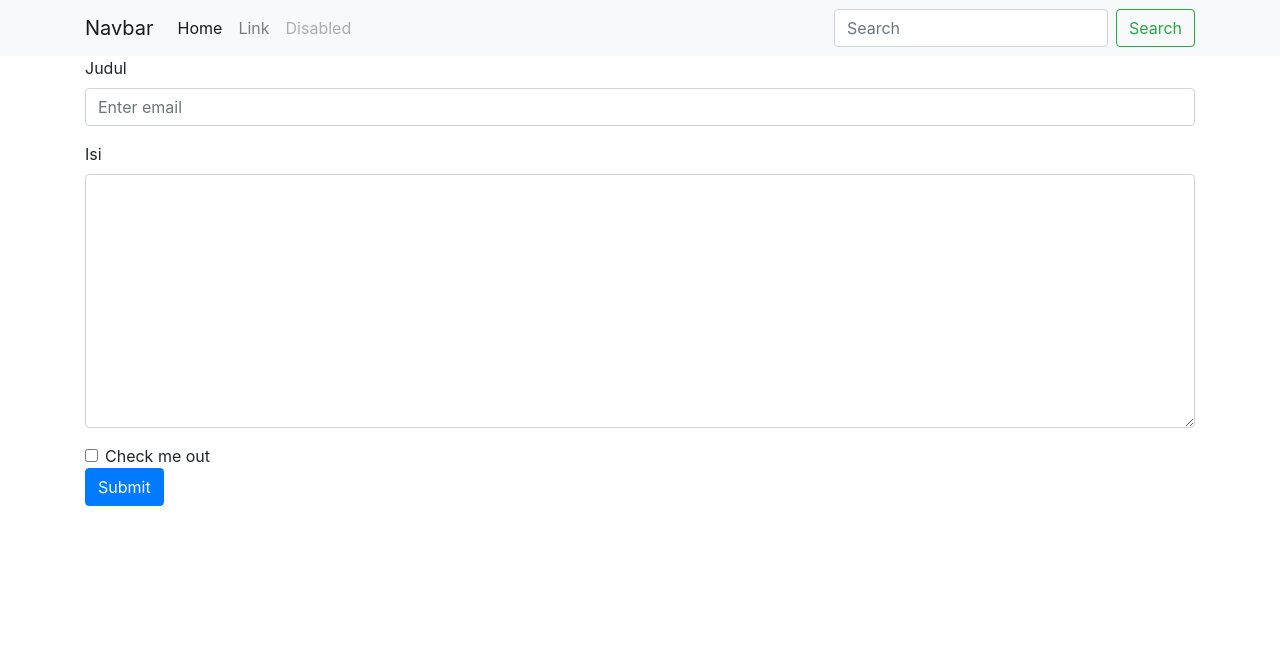
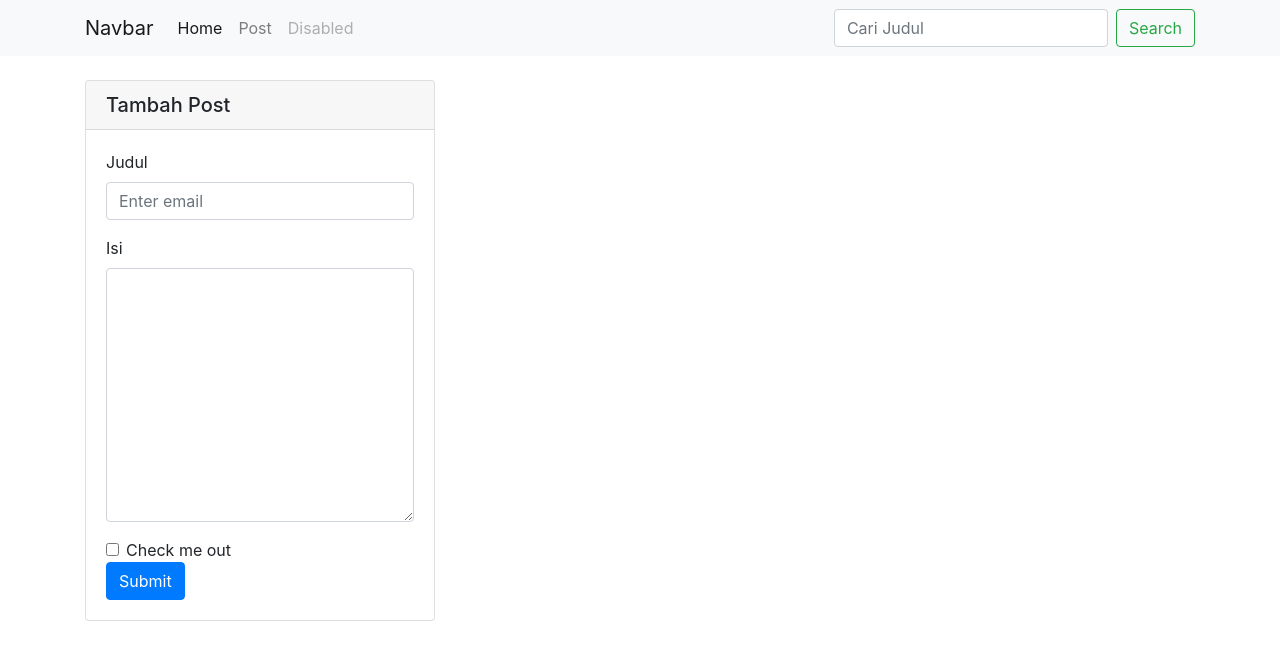
Before and after one commit to torangsitungkir93/KP-2021, a CodeIgniter app: page /Sertifikasi/index.php/post/tambah in a window 1280 px wide. Shown: the top 660 px of the page. Run offline with CodeIgniter, Linux system fonts and the light colour scheme; some libraries are stand-ins or nearby versions.

Commit message:
Pertemuan ke 3 Latihan CI

```diff
--- a/ci3kp/application/config/autoload.php
+++ b/ci3kp/application/config/autoload.php
@@ -58,7 +58,7 @@ $autoload['packages'] = array();
 |
 |	$autoload['libraries'] = array('user_agent' => 'ua');
 */
-$autoload['libraries'] = array('database');
+$autoload['libraries'] = array('database', 'session');
 
 /*
 | -------------------------------------------------------------------
--- a/ci3kp/application/controllers/Post.php
+++ b/ci3kp/application/controllers/Post.php
@@ -7,6 +7,62 @@ class Post extends CI_Controller
     {
         parent::__construct();
         $this->load->model('Post_model');
+        $this->load->library('pagination');
+    }
+
+    public function index()
+    {
+        $data['judul'] = "Halaman Post";
+        $config['base_url'] = base_url('post/index');
+
+        if (isset($_POST['submit'])) {
+            $data['keyword'] = $this->input->post('keyword');
+            $this->session->set_userdata('keyword', $data['keyword']);
+        } else {
+            $data['keyword'] = $_SESSION['keyword'];
+        }
+
+        $config['total_rows'] = $this->Post_model->countPosts($data['keyword']);
+        $config['per_page'] = 9;
+
+        //Styling
+        $config['full_tag_open'] = '<nav>
+        <ul class="pagination justify-content-center ">';
+        $config['full_tag_close'] = '</ul> </nav>';
+
+        $config['first_tag_close'] = '<li class="page-item">';
+        $config['first_tag_close'] = '</li>';
+
+        $config['last_tag_open'] = '<li class="page-item">';
+        $config['last_tag_close'] = '</li>';
+
+        $config['next_link'] = '&raquo';
+        $config['next_tag_open'] = '<li class="page-item">';
+        $config['next_tag_close'] = '</li>';
+
+        $config['prev_link'] = '&laquo';
+        $config['prev_tag_open'] = '<li class="page-item">';
+        $config['prev_tag_close'] = '</li>';
+
+        $config['cur_tag_open'] = '<li class="page-item active"><a class="page-link" href="#">';
+        $config['cur_tag_close'] = '</a></li>';
+
+        $config['num_tag_open'] = '<li class="page-item">';
+        $config['num_tag_close'] = '</li>';
+
+        $config['attributes'] = ['class' => 'page-link'];
+
+
+        //====================
+        $this->pagination->initialize($config);
+        $data['start'] = $this->uri->segment(3);
+
+        $data['posts'] = $this->Post_model->getPosts($config['per_page'], $data['start'], $data['keyword']);
+
+
+        $this->load->view('templates/header', $data);
+        $this->load->view('posts/index', $data);
+        $this->load->view('templates/footer');
     }
 
     public function tambah()
--- a/ci3kp/application/models/Post_model.php
+++ b/ci3kp/application/models/Post_model.php
@@ -9,4 +9,32 @@ class Post_model extends CI_Model
         );
         $this->db->insert('posts', $data);
     }
+
+    public function getAllPost()
+    {
+        return $this->db
+            ->select("id_post,judul,SUBSTRING(isi,1,140) as isi ")
+            ->get('posts')
+            ->result_array();
+    }
+
+    public function getPosts($limit, $start, $keyword = null)
+    {
+        return $this->db
+            ->select("id_post,judul,SUBSTRING(isi,1,140) as isi ")
+            ->like('judul', $keyword)
+            ->get('posts', $limit, $start)
+            ->result_array();
+    }
+
+    public function countAllPost()
+    {
+        return $this->db->get('posts')->num_rows();
+    }
+
+    public function countPosts($keyword = null)
+    {
+        return $this->db->like('judul', $keyword)->from('posts')
+            ->count_all_results();
+    }
 }
--- a/ci3kp/application/views/posts/tambah.php
+++ b/ci3kp/application/views/posts/tambah.php
@@ -1,8 +1,14 @@
+<div class="container">
+    <div class="row mt-4">
+        <div class="col-md-4">
+            <div class="card">
+                <h5 class="card-header">Tambah Post</h5>
+                <div class="card-body">
                     <form action="<?= base_url(); ?>post/prosesTambah" method="POST">
-    <div class="container">
                         <div class="form-group">
                             <label for="exampleInputEmail1">Judul</label>
-            <input name="judul" class="form-control" id="judul" aria-describedby="emailHelp" placeholder="Enter email">
+                            <input name="judul" class="form-control" id="judul" aria-describedby="emailHelp"
+                                placeholder="Enter email">
                         </div>
                         <div class="form-group">
                             <label for="exampleInputPassword1">Isi</label>
@@ -13,5 +19,9 @@
                             <label class="form-check-label" for="exampleCheck1">Check me out</label>
                         </div>
                         <button type="submit" class="btn btn-primary">Submit</button>
+                    </form>
                 </div>
-</form>
+            </div>
+        </div>
+    </div>
+</div>
--- a/ci3kp/application/views/templates/header.php
+++ b/ci3kp/application/views/templates/header.php
@@ -29,15 +29,16 @@
                         <a class="nav-link" href="<?= base_url(); ?>">Home </a>
                     </li>
                     <li class="nav-item">
-                        <a class="nav-link" href="#">Link</a>
+                        <a class="nav-link" href="<?= base_url('post'); ?>">Post</a>
                     </li>
                     <li class="nav-item">
                         <a class="nav-link disabled" href="#">Disabled</a>
                     </li>
                 </ul>
-                <form class="form-inline my-2 my-lg-0">
-                    <input class="form-control mr-sm-2" type="search" placeholder="Search" aria-label="Search">
-                    <button class="btn btn-outline-success my-2 my-sm-0" type="submit">Search</button>
+                <form class="form-inline my-2 my-lg-0" action="<?= base_url('post'); ?>" method="post">
+                    <input class="form-control mr-sm-2" name="keyword" type="search" placeholder="Cari Judul"
+                        aria-label="Search" autocomplete="off">
+                    <button class="btn btn-outline-success my-2 my-sm-0" name="submit" type="submit">Search</button>
                 </form>
             </div>
         </div>
```
Also changed, not shown: ci3kp/application/views/posts/index.php (added, +22 -0 lines). Lines whose indentation alone changed are shown as unchanged.
